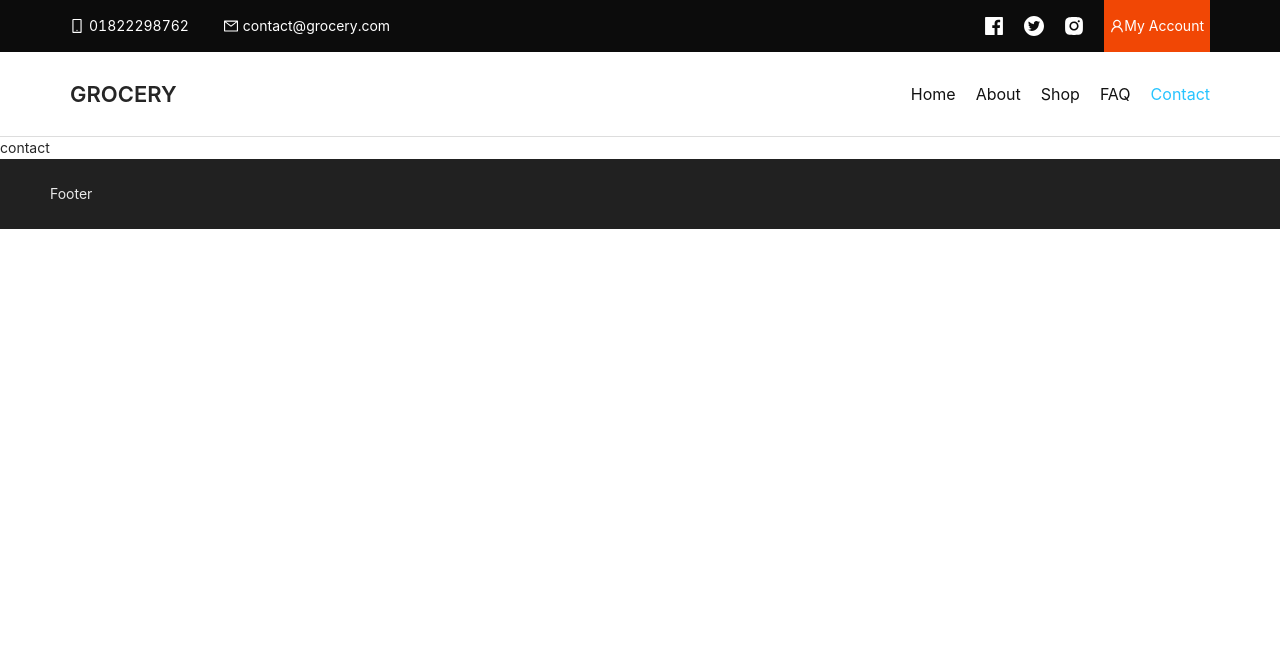
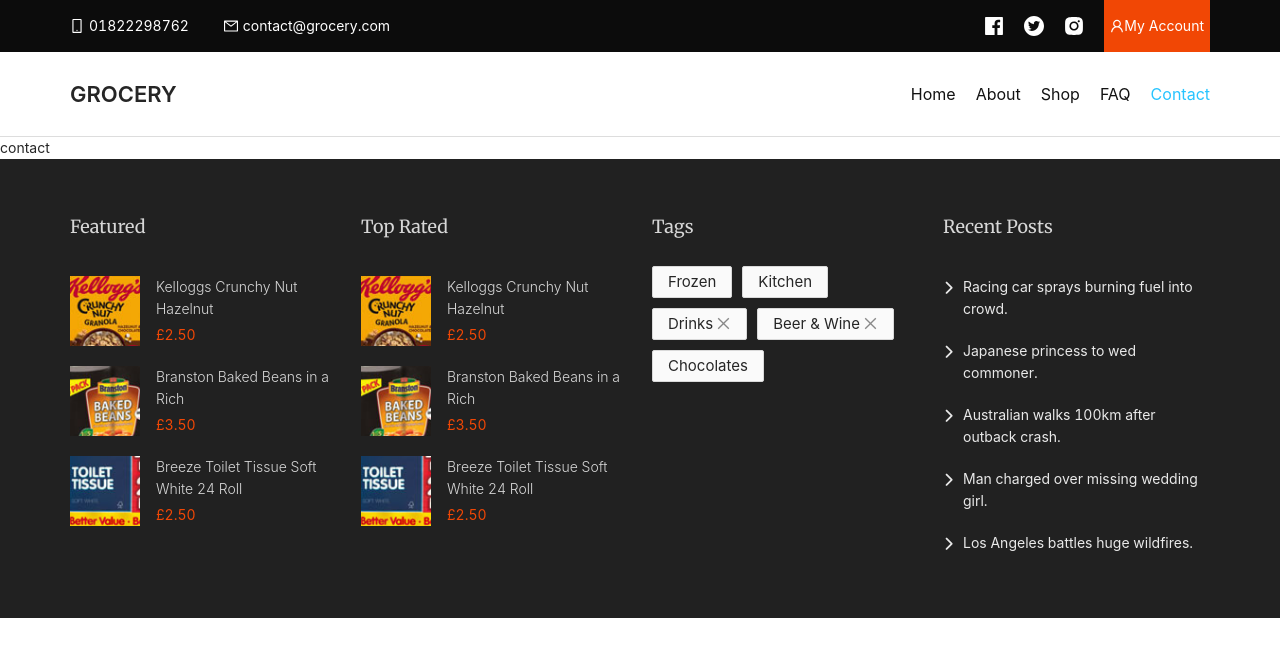
Before and after one commit to Maisha589/Grocery, a React (Create React App) app: page /contact in a window 1280 px wide. Shown: the top 656 px of the page. Built offline with nearby package versions, Linux system fonts and the light colour scheme.

Commit message:
Footer Widget

```diff
--- a/src/App.js
+++ b/src/App.js
@@ -16,6 +16,7 @@
 import Shop from './Components/Pages/Shop/Shop';
 import Contact from './Components/Pages/Contact/Contact';
 import Faq from './Components/Pages/Faq/Faq';
+import FooterWidget from './Components/Common/FooterWidget/FooterWidget';
 
 const { Header, Footer, Content } = Layout;
 
@@ -38,7 +39,9 @@
           </Content>
         </BrowserRouter>
 
-        <Footer>Footer</Footer>
+        <Footer>
+          <FooterWidget></FooterWidget>
+        </Footer>
       </Layout>
     </div>
   );
--- /dev/null
+++ b/src/Components/Common/FooterWidget/FooterWidget.js
@@ -0,0 +1,104 @@
+import React from 'react';
+import { Col, Row } from 'antd';
+import { Avatar, List, Tag } from 'antd';
+
+import img1 from '../../../Assets/Images/img-footer1.jpg';
+import img2 from '../../../Assets/Images/img-footer2.jpg';
+import img3 from '../../../Assets/Images/img-footer3.jpg';
+
+const featured = [
+    {
+        image: img1,
+        title: 'Kelloggs Crunchy Nut Hazelnut',
+        cost: '£2.50',
+        link: 'https://www.google.com/'
+    },
+    {
+        image: img2,
+        title: 'Branston Baked Beans in a Rich',
+        cost: '£3.50',
+        link: 'https://www.google.com/'
+    },
+    {
+        image: img3,
+        title: 'Breeze Toilet Tissue Soft White 24 Roll',
+        cost: '£2.50',
+        link: 'https://www.google.com/'
+    },
+];
+
+const data = [
+    'Racing car sprays burning fuel into crowd.',
+    'Japanese princess to wed commoner.',
+    'Australian walks 100km after outback crash.',
+    'Man charged over missing wedding girl.',
+    'Los Angeles battles huge wildfires.',
+];
+
+const FooterWidget = () => {
+    return (
+        <div className='footerWidget'>
+            <div className='container'>
+                <Row gutter={24}>
+                    {/* Feature */}
+                    <Col md={6}>
+                        <h3>Featured</h3>
+                        <List
+                            itemLayout="horizontal"
+                            dataSource={featured}
+                            renderItem={(item) => (
+                                <List.Item>
+                                    <List.Item.Meta
+                                        avatar={<Avatar src={item.image} />}
+                                        title={<a href={item.link}>{item.title}</a>}
+                                        description={item.cost}
+                                    />
+                                </List.Item>
+                            )}
+                        />
+                    </Col>
+                    {/* Top rated */}
+                    <Col md={6}>
+                        <h3>Top Rated</h3>
+                        <List
+                            itemLayout="horizontal"
+                            dataSource={featured}
+                            renderItem={(item) => (
+                                <List.Item>
+                                    <List.Item.Meta
+                                        avatar={<Avatar src={item.image} />}
+                                        title={<a href={item.link}>{item.title}</a>}
+                                        description={item.cost}
+                                    />
+                                </List.Item>
+                            )}
+                        />
+                    </Col>
+                    {/* Tags */}
+                    <Col md={6}>
+                        <h3>Tags</h3>
+                        <div className='tags'>
+                            <Tag>Frozen</Tag>
+                            <Tag> <a href="https://github.com/ant-design/ant-design/issues/1862">Kitchen</a></Tag>
+                            <Tag closable>Drinks</Tag>
+                            <Tag closable>Beer & Wine</Tag>
+                            <Tag>Chocolates</Tag>
+                        </div>
+                    </Col>
+                    {/* recent Posts */}
+                    <Col md={6}>
+                        <h3>Recent Posts</h3>
+                        <List
+                            size="small"
+                            className='recentPost'
+                            dataSource={data}
+                            renderItem={(item) => <List.Item>{item}</List.Item>}
+                        />
+                    </Col>
+                </Row>
+            </div>
+        </div>
+    );
+};
+
+export default FooterWidget;
```
